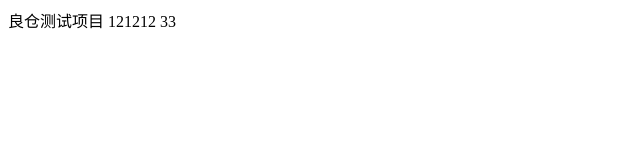
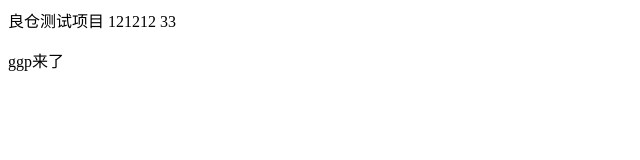
Before and after one commit to YoLTeng/lctest, a plain HTML site: page index.html in a window 1280 px wide. Shown: the full height of the page, 0-640 px from the left. Drawn offline with Linux system fonts and the light colour scheme.

Commit message:
增加了一行代码

```diff
--- a/index.html
+++ b/index.html
@@ -9,5 +9,6 @@
     良仓测试项目
     121212
     33
+    <p>ggp来了</p>
 </body>
 </html>
```
